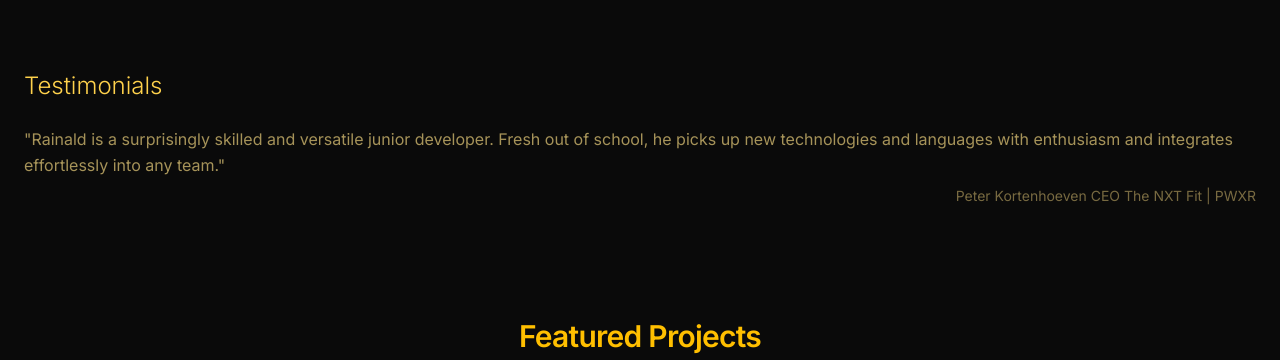
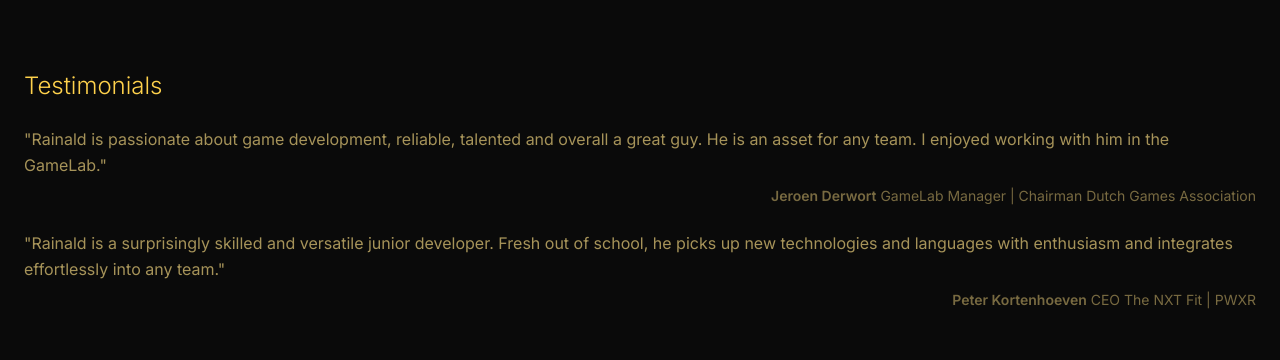
Before and after one commit to HnTjohannes/Portofolio-site, a React (Vite) app in the folder mobile-gamefolio-mockup-main/mobile-gamefolio-mockup-main/: page / in a window 1280 px wide. Shown: the part 880-1240 px from the top of the page. Built offline with nearby package versions, Linux system fonts and the light colour scheme; the HTML template or start-up script is replaced by a standard one.

Commit message:
new testimonial

```diff
--- a/mobile-gamefolio-mockup-main/mobile-gamefolio-mockup-main/src/pages/Index.tsx
+++ b/mobile-gamefolio-mockup-main/mobile-gamefolio-mockup-main/src/pages/Index.tsx
@@ -182,11 +182,19 @@ const Index = () => {
             </p>
             <blockquote className="space-y-2">
               <p className="text-muted-foreground leading-relaxed">
+                "Rainald is passionate about game development, reliable, talented and overall a great guy. He is an asset for any team. I enjoyed working with him in the GameLab."
+              </p>
+              <footer className="text-muted-foreground/70 text-right text-sm">
+                <a href="https://www.linkedin.com/in/jeroenderwort/"><b>Jeroen Derwort</b></a> GameLab Manager | Chairman Dutch Games Association
+              </footer>
+            </blockquote>
+            <blockquote className="space-y-2">
+              <p className="text-muted-foreground leading-relaxed">
                 "Rainald is a surprisingly skilled and versatile junior developer. Fresh out of school, he picks up new technologies
                 and languages with enthusiasm and integrates effortlessly into any team."
               </p>
               <footer className="text-muted-foreground/70 text-right text-sm">
-                <a href="https://www.linkedin.com/in/peterkortenhoeven/">Peter Kortenhoeven</a> CEO The NXT Fit | PWXR
+                <a href="https://www.linkedin.com/in/peterkortenhoeven/"><b>Peter Kortenhoeven</b></a> CEO The NXT Fit | PWXR
               </footer>
             </blockquote>
           </div>
```
